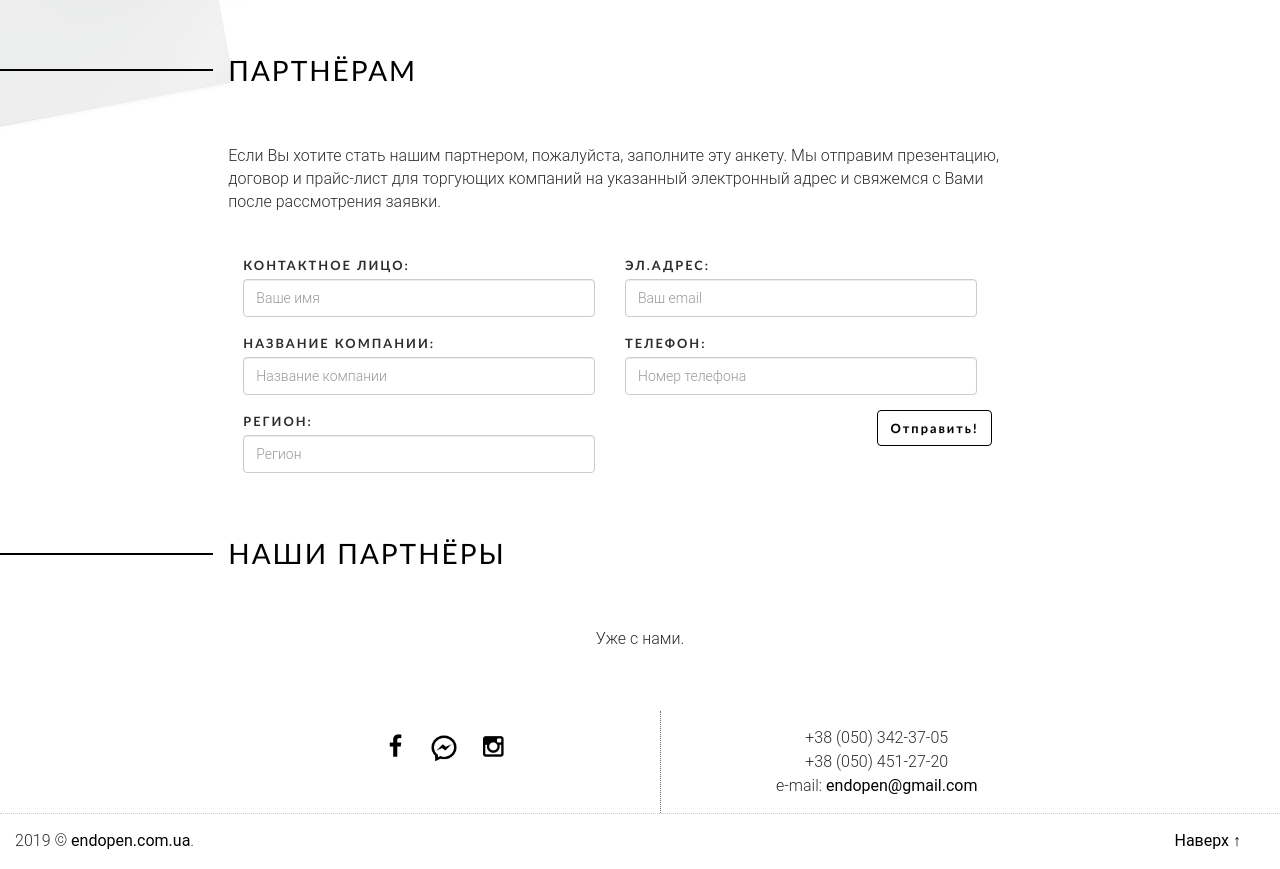
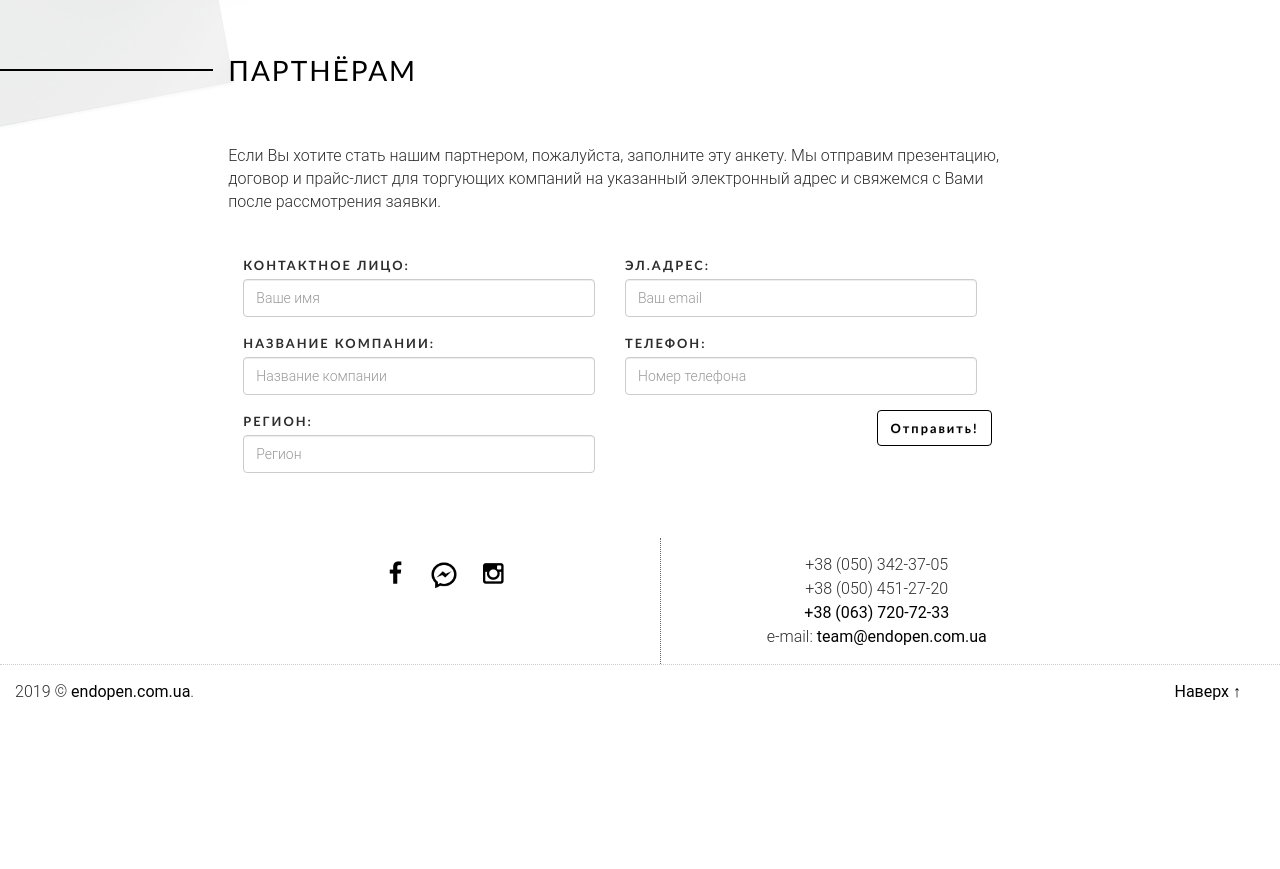
Before and after one commit to blackgirl/ENDOPEN, a plain HTML site: page index.html in a window 1280 px wide. Shown: the part 3151-4020 px from the top of the page. After the commit the page ends 3871 px from the top, so only its background shows below. Drawn offline with Linux system fonts and the light colour scheme; some icons are missing.

Commit message:
Contacts

```diff
--- a/index.html
+++ b/index.html
@@ -506,7 +506,7 @@
 	</div>
 </div> -->
 <!-- Our partners section -->
-<div class="container-fluid col-md-8 col-md-offset-2 col-xs-12">
+<div class="container-fluid col-md-8 col-md-offset-2 col-xs-12 hidden">
     <div class="bs-docs-section" id="">
 		<div class="row">
           <div class="col-lg-12">
@@ -532,8 +532,9 @@
 		              <li><a href="https://www.instagram.com/dr.kolesnyk" class="icoInstagram" title="Twitter"><i class="fa fa-instagram"></i></a></li>
 		      		</ul>
 				</div>
-				<div  class="col-md-5 col-xs-7 col-xs-offset-0 col-md-offset-0 map-text">+38 (050) 342-37-05</br>+38 (050) 451-27-20</br>
-				<e class="hidden-xs">е-mail:&nbsp;</e><a href="mailto:endopen@gmail.com?Subject=Let%27s%20talk">endopen@gmail.com</a>
+				<div  class="col-md-5 col-xs-7 col-xs-offset-0 col-md-offset-0 map-text">+38 (050) 342-37-05</br>+38 (050) 451-27-20</br><span><a href="tel:+ 380637207233">+38 (063) 720-72-33</a></span><br>
+				<e class="hidden-xs">е-mail:&nbsp;</e><a href="mailto:team@endopen.com.ua?Subject=Let%27s%20talk">team@endopen.com.ua</a>
+				<!-- <e class="hidden-xs">е-mail:&nbsp;</e><a href="mailto:endopen@gmail.com?Subject=Let%27s%20talk">endopen@gmail.com</a> -->
 				</div>
 		    </div>
         </div>
```
